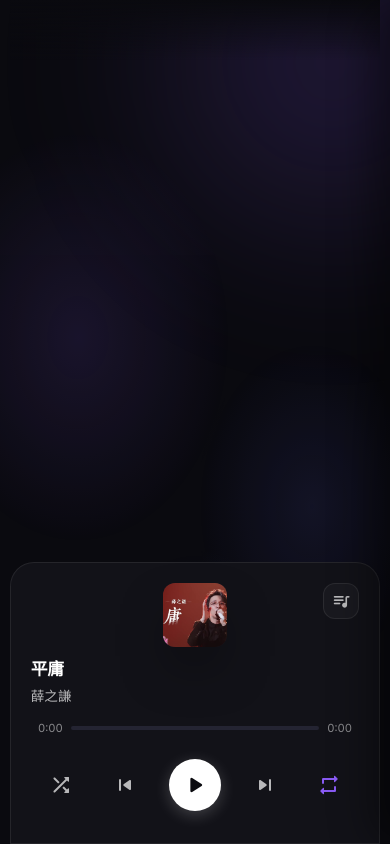
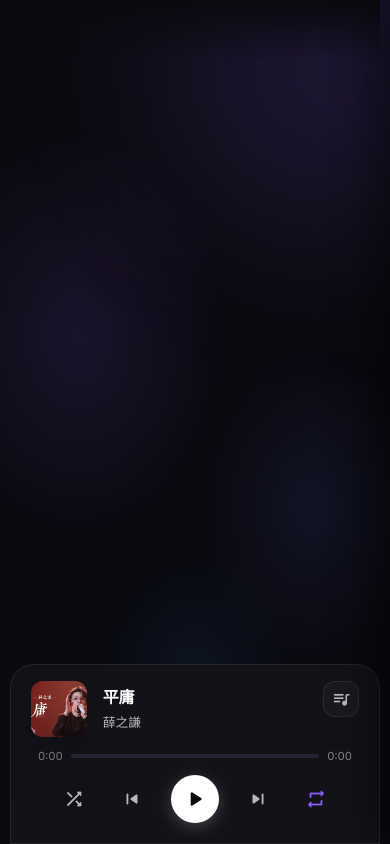
Before and after one commit to BrianLien09/Music_app, a website built with Vite: page index.html in a window 390 px wide. Built offline with nearby package versions, Linux system fonts and the light colour scheme; files whose address does not match are found by name.

Commit message:
fix(mobile): 改用 CSS Grid 修復手機端播放器佈局

```diff
--- a/style.css
+++ b/style.css
@@ -941,24 +941,29 @@ input[type="range"]:hover::-moz-range-thumb {
     margin: var(--space-4) 0;
   }
 
-  /* 播放器控制區 - 固定在底部，更大的卡片 */
+  /* 播放器控制區 - 固定在底部 */
   .player-card {
-    order: 2; /* 控制項排在下方 */
+    order: 2;
     flex: none;
     width: 100%;
-    min-height: 200px;
-    padding: var(--space-5);
-    padding-bottom: calc(var(--space-6) + env(safe-area-inset-bottom, 0px)); /* iOS 安全區域 */
+    padding: var(--space-4) var(--space-5);
+    padding-bottom: calc(var(--space-5) + env(safe-area-inset-bottom, 0px));
     border-radius: var(--radius-xl) var(--radius-xl) 0 0;
     background: var(--bg-secondary);
     backdrop-filter: blur(40px);
     -webkit-backdrop-filter: blur(40px);
     border-top: 1px solid var(--glass-border);
     position: relative;
-    display: flex;
-    flex-direction: column;
-    justify-content: flex-start;
-    gap: var(--space-3);
+    /* 使用 CSS Grid 來精確控制佈局 */
+    display: grid;
+    grid-template-columns: 56px 1fr 40px;
+    grid-template-rows: auto auto auto;
+    grid-template-areas:
+      "cover info header"
+      "progress progress progress"
+      "controls controls controls";
+    gap: var(--space-3) var(--space-4);
+    align-items: center;
   }
 
   .player-card::before {
@@ -967,21 +972,21 @@ input[type="range"]:hover::-moz-range-thumb {
 
   /* 播放列表按鈕 */
   .player-header {
-    position: absolute;
-    top: var(--space-5);
-    right: var(--space-5);
+    grid-area: header;
+    position: static;
     width: 36px;
     height: 36px;
+    justify-self: end;
+    align-self: start;
   }
 
-  /* 上半部：封面 + 歌曲資訊 橫向排列 */
+  /* 封面 */
   .cover-wrapper {
-    width: 64px;
-    height: 64px;
+    grid-area: cover;
+    width: 56px;
+    height: 56px;
     margin: 0;
     flex-shrink: 0;
-    position: static;
-    transform: none;
   }
 
   .cover-art {
@@ -992,28 +997,28 @@ input[type="range"]:hover::-moz-range-thumb {
     font-size: 28px;
   }
 
-  /* 歌曲資訊區域包裝 */
+  /* 歌曲資訊 */
   .song-info {
+    grid-area: info;
     text-align: left;
     padding: 0;
-    flex: 1;
     min-width: 0;
   }
 
   .song-info h1 {
-    font-size: 1.05rem;
+    font-size: 1rem;
     margin-bottom: var(--space-1);
   }
 
   .song-info h2 {
-    font-size: 0.85rem;
+    font-size: 0.8rem;
   }
 
   /* 進度條 */
   .progress-container {
-    margin: var(--space-1) 0;
+    grid-area: progress;
+    margin: 0;
     gap: var(--space-2);
-    order: 2;
   }
 
   .progress-container span {
@@ -1023,23 +1028,23 @@ input[type="range"]:hover::-moz-range-thumb {
 
   /* 控制按鈕 */
   .controls {
-    gap: var(--space-6);
+    grid-area: controls;
+    gap: var(--space-5);
     margin-bottom: 0;
-    order: 3;
-    padding: var(--space-2) 0;
+    justify-content: center;
   }
 
   .play-btn {
-    width: 52px;
-    height: 52px;
+    width: 48px;
+    height: 48px;
   }
 
   .play-btn .material-icons-round {
-    font-size: 28px;
+    font-size: 26px;
   }
 
   .icon-small .material-icons-round {
-    font-size: 24px;
+    font-size: 22px;
   }
 
   /* 音量控制在手機上隱藏 */
```
